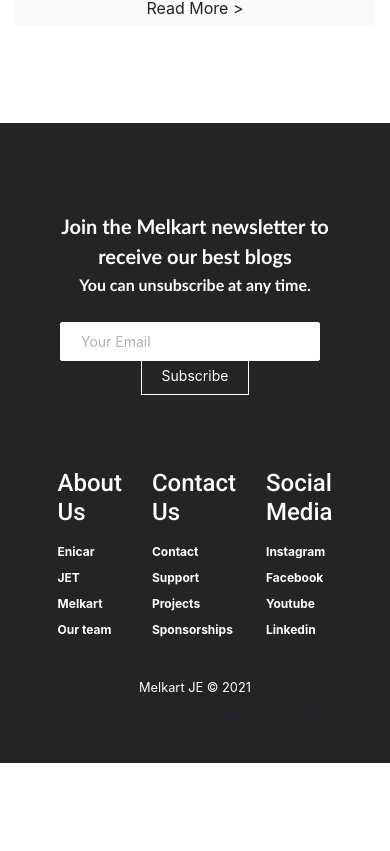
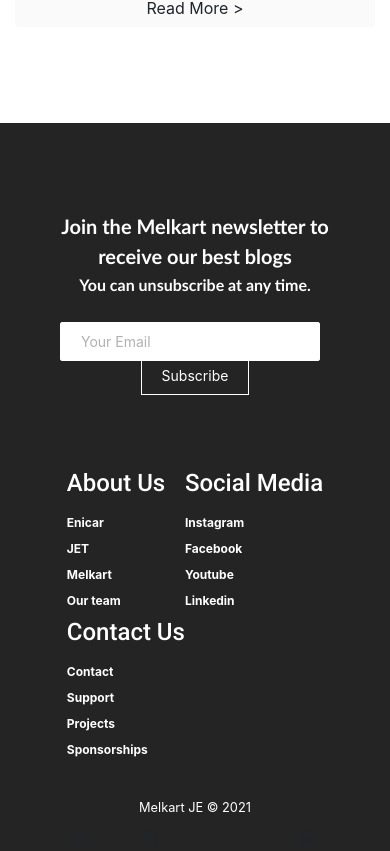
Before and after one commit to Med0uni/MelkartWebsite, a Next.js app: page /home in a window 390 px wide. Shown: the part 10610-11461 px from the top of the page. Before the commit the page ends 11373 px from the top, so only its background shows below. Built offline with nearby package versions, Linux system fonts and the light colour scheme.

Commit message:
Add files via upload

```diff
--- a/components/Footer/Footer.js
+++ b/components/Footer/Footer.js
@@ -17,7 +17,7 @@
         <p className='footer-subscription-text'>
           You can unsubscribe at any time.
         </p>
-        <div className='input-areas'>
+        <div className='row input-areas'>
           <form>
             <input
               className='footer-input'
@@ -29,23 +29,24 @@
           </form>
         </div>
       </section>
-      <div className='container-fluid footer-links'>
-          <div className='side-col'></div>
-          <div className='col-md-3 footer-link-items '>
+      <div className='footer-links'>
+        <div className='footer-link-wrapper'>
+          <div className='footer-link-items '>
             <h2>About Us</h2>
             <Link href='/sign-up'>Enicar</Link>
             <Link href='/'>JET</Link>
             <Link href='/'>Melkart</Link>
             <Link href='/'>Our team</Link>
           </div>
-          <div className='col-md-3 footer-link-items'>
+          <div className='footer-link-items'>
             <h2>Contact Us</h2>
             <Link href='/'>Contact</Link>
             <Link href='/'>Support</Link>
             <Link href='/'>Projects</Link>
             <Link href='/'>Sponsorships</Link>
           </div>
-          <div className='col-md-3 footer-link-items '>
+        </div>
+        <div className='footer-link-wrapper '>
           <div className='footer-link-items'>
             <h2>Social Media</h2>
             <Link href='https://www.instagram.com/melkart_je'>Instagram</Link>
@@ -54,7 +55,6 @@
             <Link href='https://www.linkedin.com/company/melkart-je/'>Linkedin</Link>
           </div>
         </div>
-          <div className='side-col'></div>
       </div>
       <section className='social-media'>
         <div className='social-media-wrap'>
@@ -77,16 +77,23 @@
             >
               <i className='fab fa-instagram' />
             </Link>
-
-
-            <Link
+            <div>
+      <Button
+        variant="link"
+        color="default"
+        className='social-icon-link youtube'
+        startIcon={<YouTubeIcon />}
+        href="https://www.youtube.com/channel/UCB3dah_szpBGypXHMwuTveg/featured"
+      />
+    </div>
+            {/*<Link
               className='social-icon-link youtube'
               href='https://www.youtube.com/channel/UCB3dah_szpBGypXHMwuTveg/featured'
               target='_blank'
               aria-label='Youtube'
             >
               <i className='fab fa-youtube' />
-            </Link>
+            </Link>*/}
             <Link
               className='social-icon-link twitter'
               href='https://www.linkedin.com/company/melkart-je/'
```
